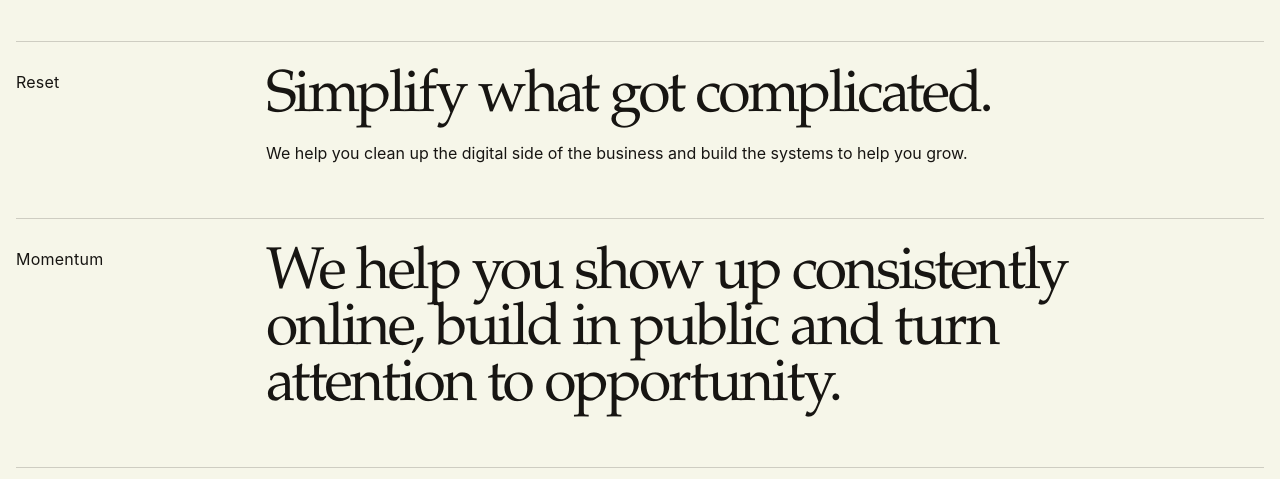
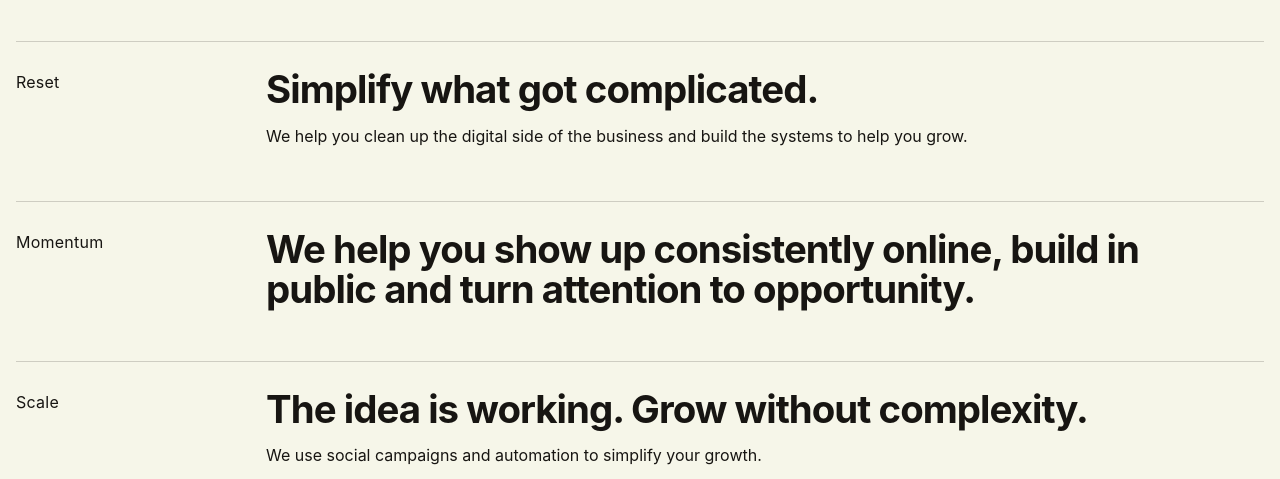
Before and after one commit to executiveusa/macsdigitalmedia, a Next.js app: page /programs in a window 1280 px wide. Shown: the part 307-786 px from the top of the page. Built offline with nearby package versions, Linux system fonts and the light colour scheme; no server answers.

Commit message:
refactor(design): move evidence and utility headings to sans

```diff
--- a/app/editorial-pages.css
+++ b/app/editorial-pages.css
@@ -604,3 +604,32 @@
     max-width: none;
   }
 }
+
+
+/* Reduction pass 09 — utility/evidence headings use the sans system. */
+.editorial-program-detail h2,
+.editorial-built-detail h2,
+.editorial-case-study-evidence h2,
+.editorial-case-study-assets h2,
+.editorial-note strong {
+  font-family: var(--editorial-sans);
+  font-weight: 650;
+  letter-spacing: -.025em;
+}
+
+.editorial-program-detail h2,
+.editorial-built-detail h2 {
+  font-size: clamp(1.8rem, 3vw, 3.2rem);
+  line-height: 1.02;
+}
+
+.editorial-case-study-evidence h2,
+.editorial-case-study-assets h2 {
+  font-size: clamp(1.6rem, 2.5vw, 2.7rem);
+  line-height: 1.05;
+}
+
+.editorial-note strong {
+  font-size: clamp(1.35rem, 2vw, 2rem);
+  line-height: 1.1;
+}
```
